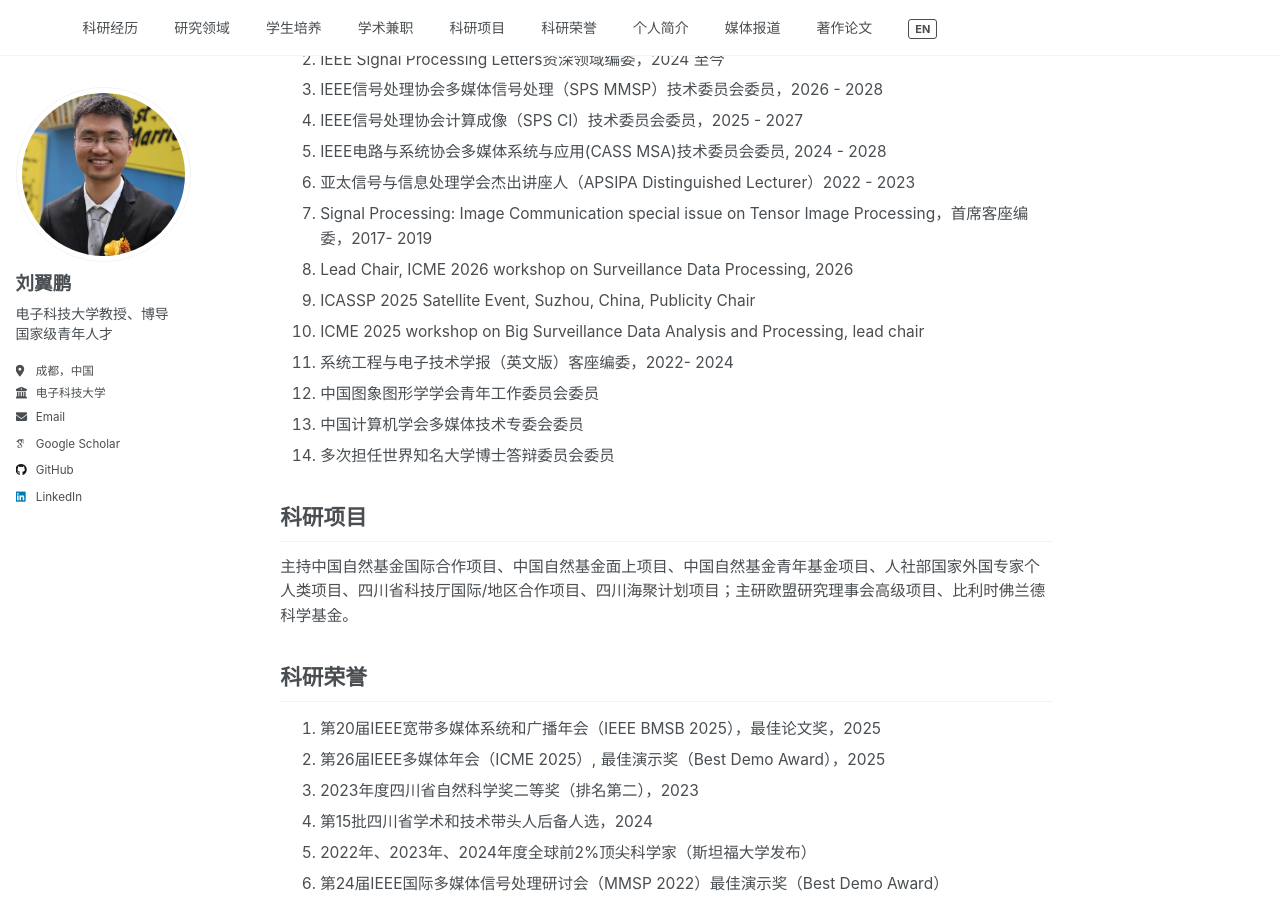
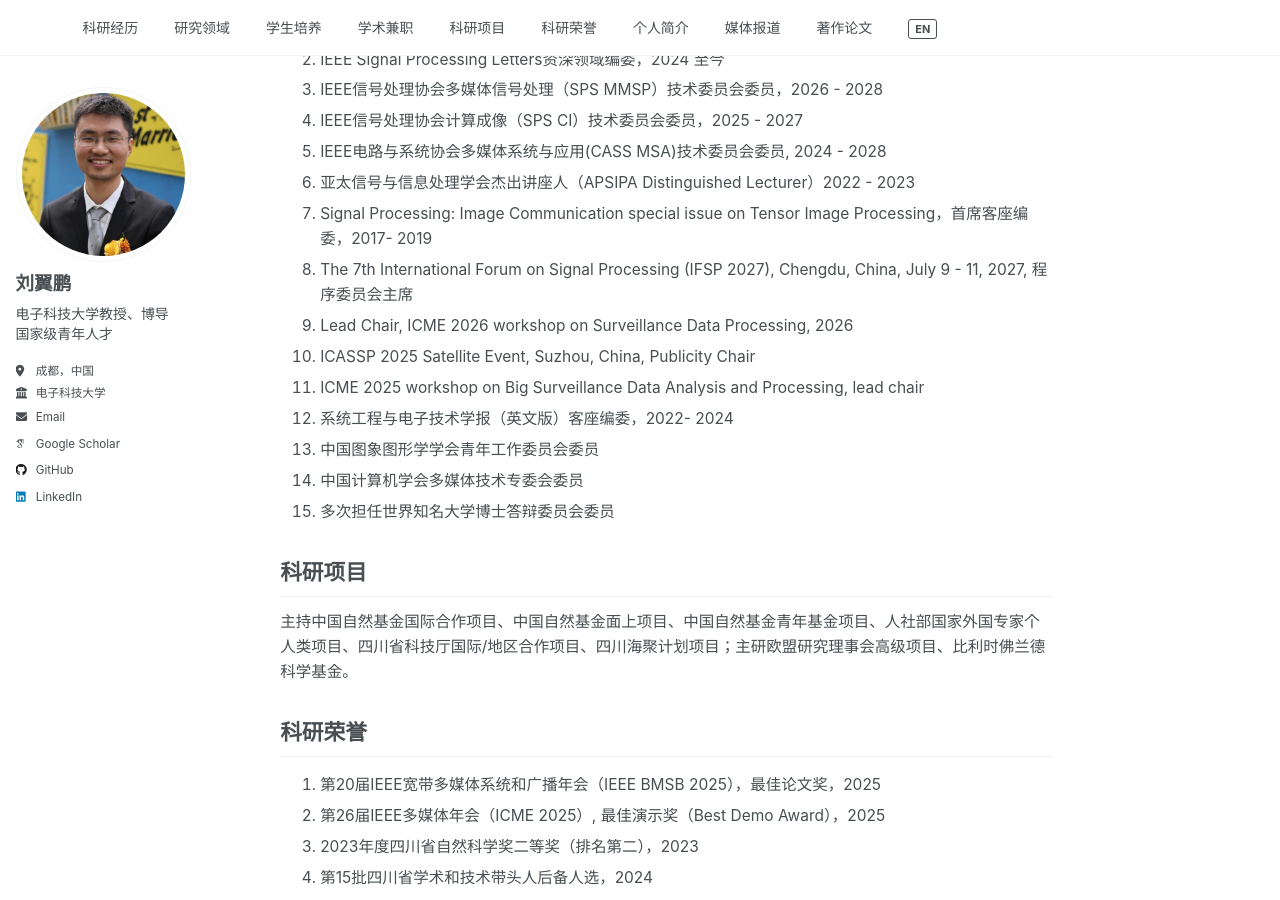
Before and after one commit to yipengliu/yipengliu.github.io, a Jekyll site: the page built from _pages/main-zh.md, in a window 1280 px wide and 900 px high, scrolled down 1055 px. Built offline with Jekyll 4.4.1, drawn with Linux system fonts in a browser that asks for light colours; some web fonts are replaced.

Commit message:
Update committee roles and conference details in main-zh.md

```diff
--- a/_pages/main-zh.md
+++ b/_pages/main-zh.md
@@ -45,13 +45,14 @@
 5. IEEE电路与系统协会多媒体系统与应用(CASS MSA)技术委员会委员, 2024 - 2028
 6. 亚太信号与信息处理学会杰出讲座人（APSIPA Distinguished  Lecturer）2022 - 2023
 7. Signal Processing: Image Communication special issue on Tensor Image Processing，首席客座编委，2017- 2019
-8. Lead Chair, ICME 2026 workshop on Surveillance Data Processing, 2026
-9. ICASSP 2025 Satellite Event, Suzhou, China, Publicity Chair
-10. ICME 2025 workshop on Big Surveillance Data Analysis and Processing, lead chair
-11. 系统工程与电子技术学报（英文版）客座编委，2022- 2024
-12. 中国图象图形学学会青年工作委员会委员
-13. 中国计算机学会多媒体技术专委会委员
-14. 多次担任世界知名大学博士答辩委员会委员
+8. The 7th International Forum on Signal Processing (IFSP 2027), Chengdu, China, July 9 - 11, 2027, 程序委员会主席
+9. Lead Chair, ICME 2026 workshop on Surveillance Data Processing, 2026
+10. ICASSP 2025 Satellite Event, Suzhou, China, Publicity Chair
+11. ICME 2025 workshop on Big Surveillance Data Analysis and Processing, lead chair
+12. 系统工程与电子技术学报（英文版）客座编委，2022- 2024
+13. 中国图象图形学学会青年工作委员会委员
+14. 中国计算机学会多媒体技术专委会委员
+15. 多次担任世界知名大学博士答辩委员会委员
 
 ## <a id="科研项目"></a>科研项目
 
```
